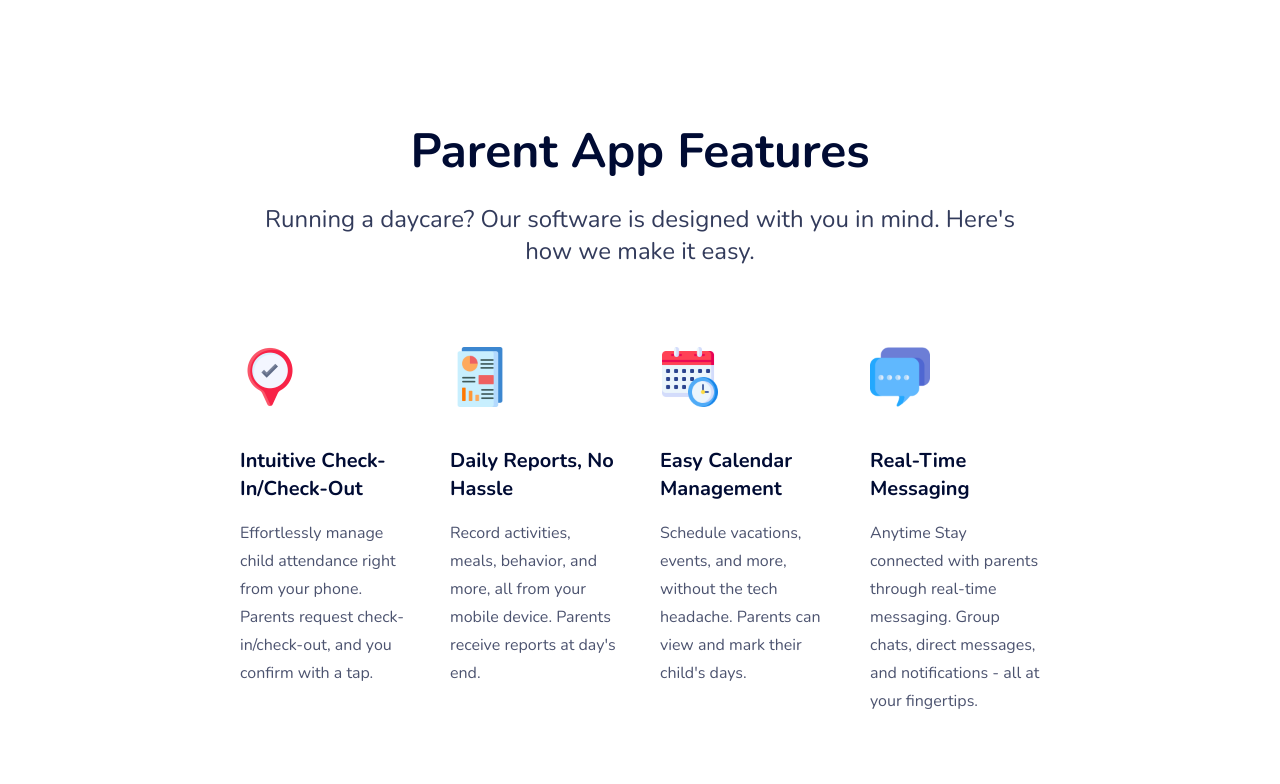
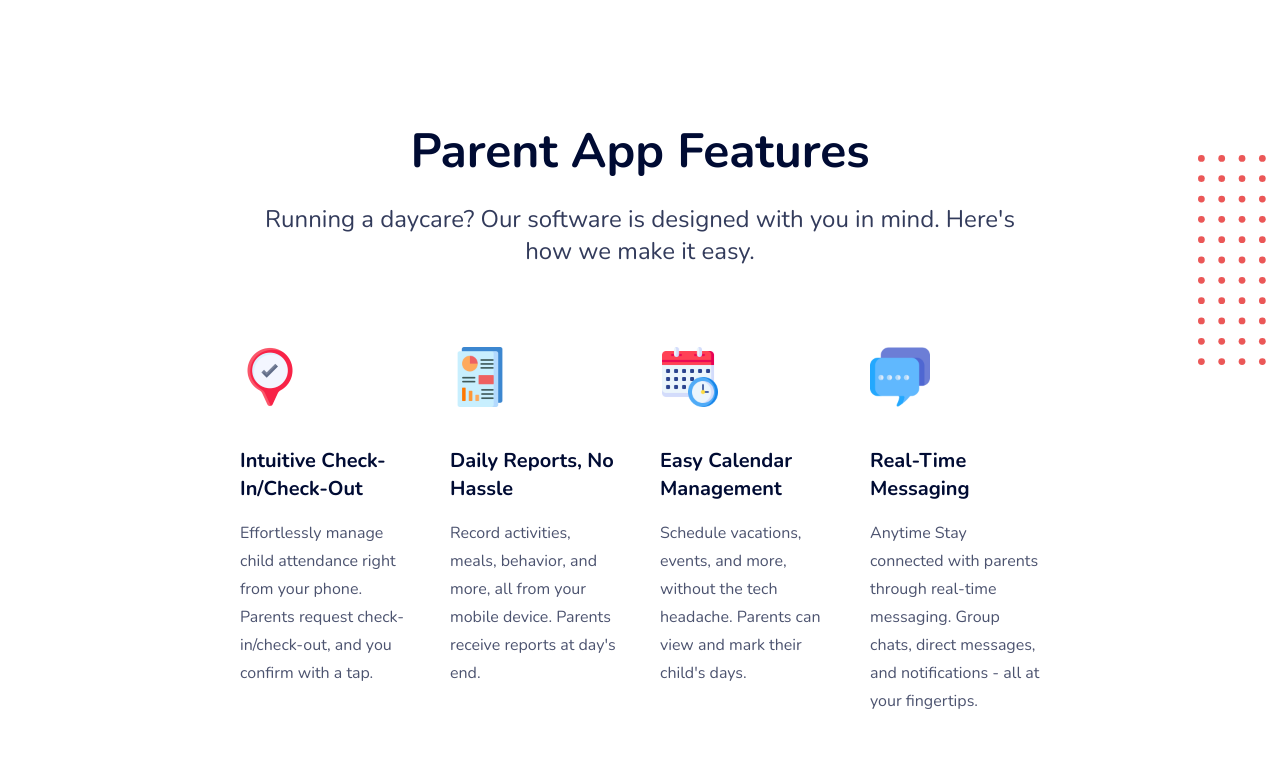
Before and after one commit to JuGit-pk/daycare-pilot, a Next.js app: page /services in a window 1280 px wide. Shown: the part 836-1620 px from the top of the page. Built offline with nearby package versions, Linux system fonts and the light colour scheme.

Commit message:
- add: vector on page services

```diff
--- a/src/app/services/page.tsx
+++ b/src/app/services/page.tsx
@@ -11,7 +11,11 @@ const ServicesPage = () => {
         description="An enim nullam tempor sapien gravida donec enim ipsum porta justo congue purus pretium ligula"
         page="Services"
       />
-      <Features features={SERVICES_PAGE_FEATURES} className="pt-5" />
+      <Features
+        features={SERVICES_PAGE_FEATURES}
+        isAdditionalVectors
+        className="pt-5"
+      />
       <Pricing isInverted />
       <Reviews />
     </main>
--- a/src/components/pages/home/features/index.tsx
+++ b/src/components/pages/home/features/index.tsx
@@ -6,14 +6,31 @@ import { cn } from "@/lib/utils";
 interface IProps {
   className?: string;
   features: PageFeature;
+  isAdditionalVectors?: boolean;
 }
 
-const Features: React.FC<IProps> = ({ className, features: feat }) => {
+const Features: React.FC<IProps> = ({
+  className,
+  features: feat,
+  isAdditionalVectors,
+}) => {
   const { description, features, title } = feat;
   return (
     <section
-      className={cn(`text-[#000B33] py-36 px-[152px] text-center`, className)}
+      className={cn(
+        `text-[#000B33] py-36 px-[152px] text-center relative`,
+        className
+      )}
     >
+      {isAdditionalVectors && (
+        <Image
+          src="/assets/dots.svg"
+          width={70}
+          height={180}
+          alt="bg"
+          className="absolute top-12 right-3"
+        />
+      )}
       <Container className="text-center">
         <h2 className="text-5xl font-bold">{title}</h2>
         <p className="text-2xl mt-7 opacity-80">{description}</p>
```
Also changed, not shown: public/assets/dots.svg (added).
